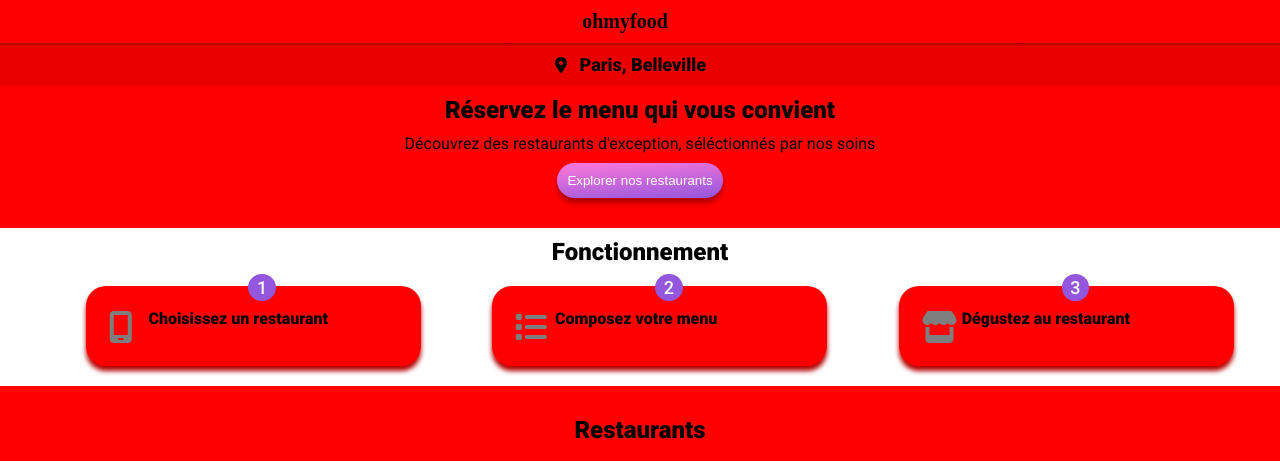
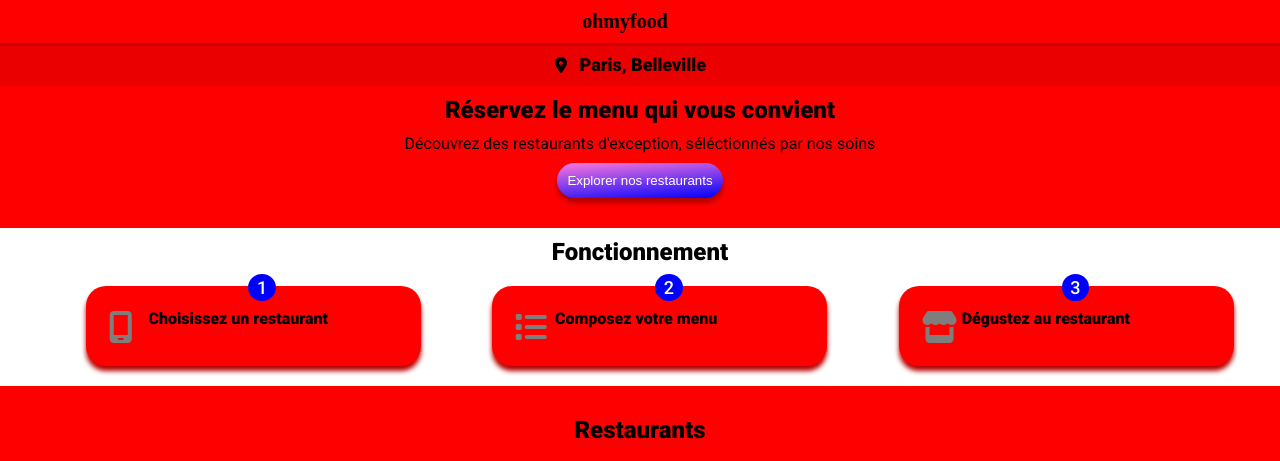
Before and after one commit to KellyBureth/P3_ohmyfood, a website: page index.html in a window 1280 px wide. Shown: the top 461 px of the page. Drawn offline with Linux system fonts and the light colour scheme; a web font is replaced by a local one.

Commit message:
verion finale blue test

```diff
--- a/scss/utils/_variables.scss
+++ b/scss/utils/_variables.scss
@@ -1,4 +1,4 @@
-$primary-color: #9356DC;
+$primary-color: blue;
 $secondary-color: #FF79DA;
 $tertiary-color: #99E2D0;
 $footer_bg-color: #353535;
```
Also changed, not shown: css/style.css, 1 other file.
